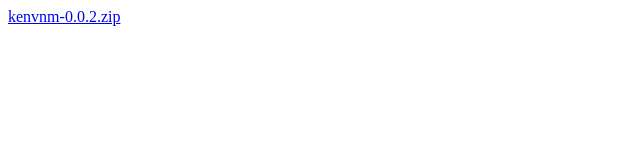
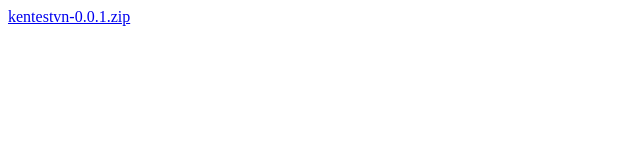
Before and after one commit to kenvnm/kenvnm.github.io, a plain HTML site: page index.html in a window 1280 px wide. Shown: the full height of the page, 0-640 px from the left. Drawn offline with Linux system fonts and the light colour scheme.

Commit message:
Update index.html

```diff
--- a/index.html
+++ b/index.html
@@ -1 +1 @@
-<!DOCTYPE html><html><a href="/kenvnm-0.0.2.zip">kenvnm-0.0.2.zip</a></html>
+<!DOCTYPE html><html><a href="/kentestvn-0.0.1.zip">kentestvn-0.0.1.zip</a></html>
```
